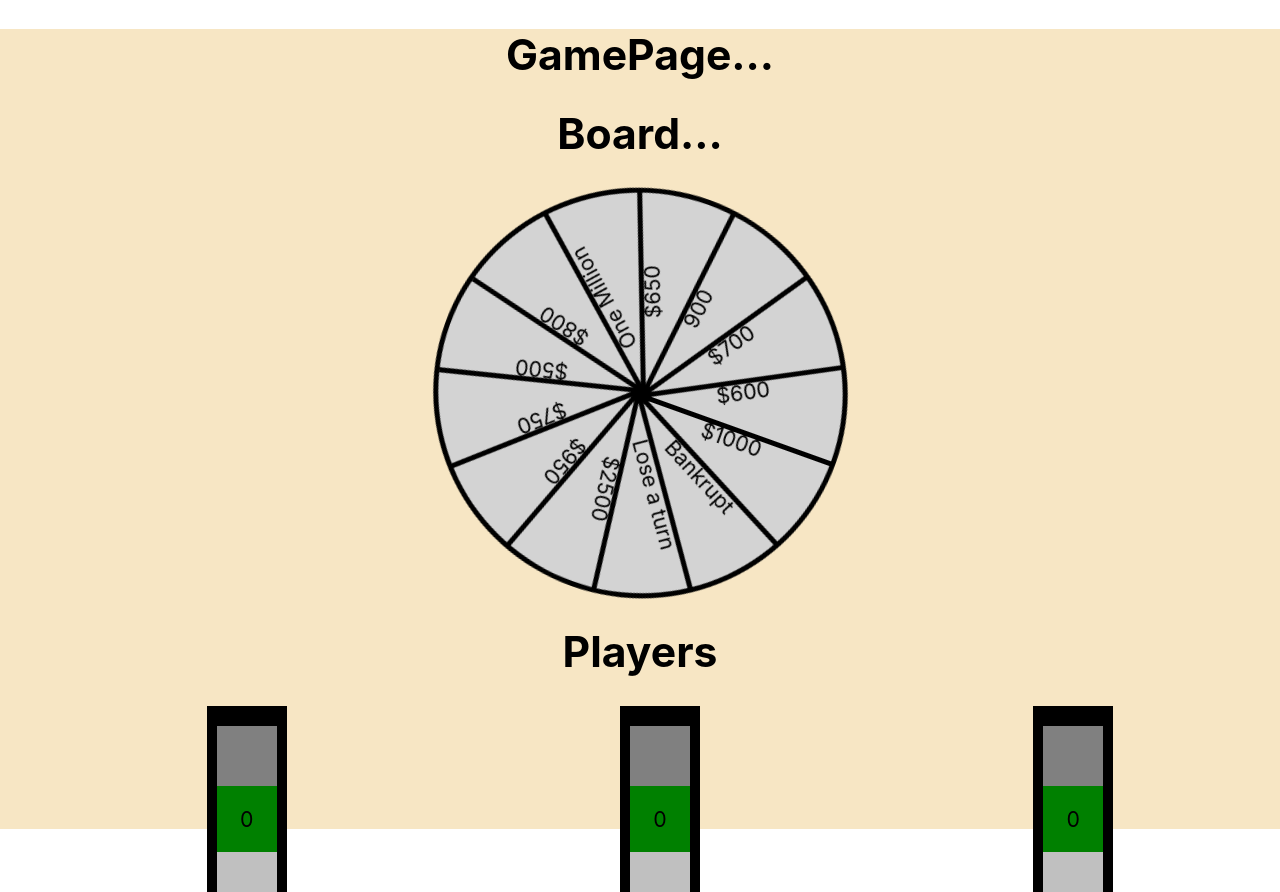
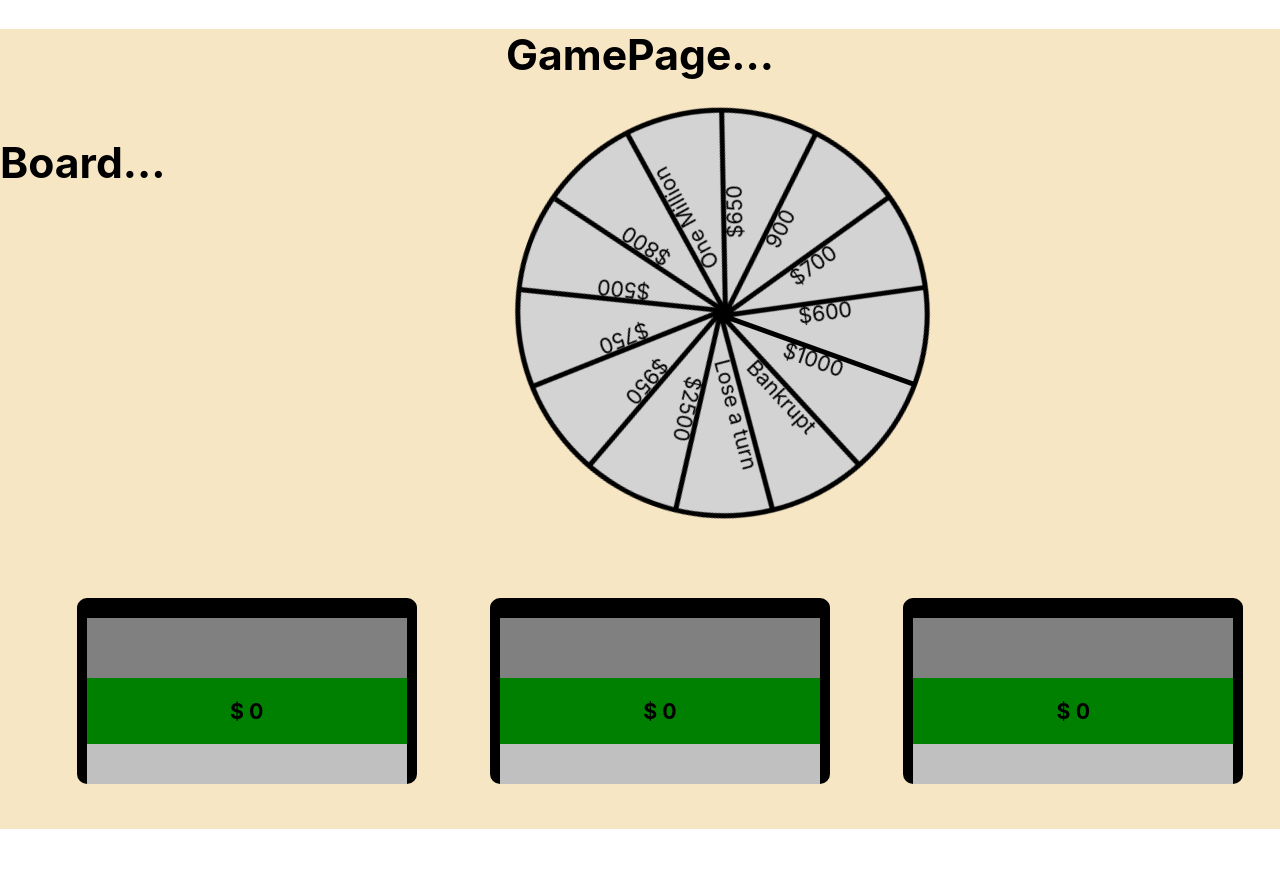
Before and after one commit to OSharpe001/letter-to-success, a React (Create React App) app: page /game_page in a window 1280 px wide. After the commit the page ends 829 px from the top, so only its background shows below. Built offline with nearby package versions, Linux system fonts and the light colour scheme.

Commit message:
setting up player info behavior

```diff
--- a/src/App.css
+++ b/src/App.css
@@ -142,7 +142,12 @@ form label {
     transform: rotate(360deg);
   }
 }
+.game-page {
+  display: flex;
+  flex-direction: row;
+}
 .players {
+  margin-top:10vh;
   list-style-type: none;
   display: flex;
   justify-content: space-around;
@@ -151,6 +156,8 @@ form label {
   border-left: 10px solid black;
   border-right: 10px solid black;
   border-top: 20px solid black;
+  border-radius: 10px;
+  width: 320px;
   /* padding: 30px 30px 0; */
 }
 .player-name {
@@ -160,10 +167,12 @@ form label {
   background-color: grey;
 }
 .player-score {
+  font-weight: bold;
   padding: 20px;
   background-color: green;
 }
 .player-prizes {
+  font-weight: bold;
   padding: 20px;
   background-color: silver;
 }
--- a/src/GamePage.js
+++ b/src/GamePage.js
@@ -11,8 +11,10 @@ export default function GamePage(props) {
   return (
     <>
         <h1>GamePage...</h1>
-        <Board />
-        <Wheel />
+        <div className="game-page">
+          <Board />
+          <Wheel />
+        </div>
         <Players
           playerNames={playerNames}
           computer_player_amount={props.settingsData.computer_player_amount}
--- a/src/Settings.js
+++ b/src/Settings.js
@@ -58,6 +58,7 @@ export default function Settings(props) {
             props.setPlayer2NameError("")
         };
     };
+
     const handleP3NameChange = (e) => {
         props.setPlayer3Name(e.target.value);
         if (e.target.value.length>0) {
@@ -66,7 +67,10 @@ export default function Settings(props) {
     };
 
     const disabled= !!props.humanPlayerAmountError || !!props.computerPlayerAmountError || !!props.player1NameError || !!props.player2NameError || !!props.player3NameError;
-    const gotRequiredInfo = !!props.humanPlayerAmount && (parseInt(props.humanPlayerAmount)+parseInt(props.computerPlayerAmount)<4) && (parseInt(props.humanPlayerAmount)+parseInt(props.computerPlayerAmount)>1)
+    const gotRequiredInfo = !!props.humanPlayerAmount && (parseInt(props.humanPlayerAmount)
+        + parseInt(props.computerPlayerAmount)<4) && (parseInt(props.humanPlayerAmount) +
+        parseInt(props.computerPlayerAmount)>1)&&(props.player1Name!=="")//NEED TO FINISH THIS
+            // "SECURITY CHECK FOR THE NAMES OF HUMAN PLAYERS"
 
     const clearForm = () => {
         props.setHumanPlayerAmount(0);
--- a/src/components/PlayerCard.js
+++ b/src/components/PlayerCard.js
@@ -12,7 +12,7 @@ export default function PlayerCard(props) {
   return (
     <div className="players-box">
         <div className="player-name" >{props.name}</div>
-        <div className="player-score" >{playerScore}</div>
+        <div className="player-score" >$ {playerScore}</div>
         <div className="player-prizes" >{playerPrizes}</div>
     </div>
   );
--- a/src/components/Players.js
+++ b/src/components/Players.js
@@ -15,8 +15,6 @@ export default function Players(props) {
     console.log("PLAYERS.JS' COMPUTERPLAYERNAMES: ", computerPlayerNames);
 
   return (
-    <>
-        <h1>Players</h1>
     <ul className="players">
         {props.playerNames.filter(player=>player!=="").map(player =>
             <li key = {player} className="player">
@@ -37,6 +35,5 @@ export default function Players(props) {
             </li>
         )}
     </ul>
-    </>
   )
 }
```
Lines whose indentation alone changed are shown as unchanged.
